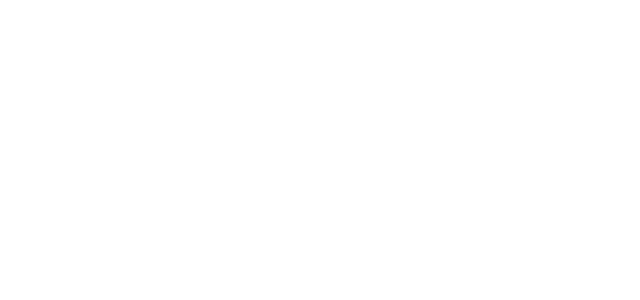
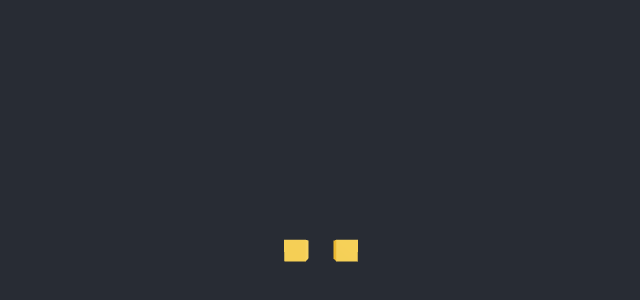
Before and after one commit to jerry-3mp/lets-ts-game, a React (Create React App) app: page /loading-models in a window 1280 px wide. Before the commit this address had no page. Shown: the part 150-450 px from the top of the page, without its empty margins (319-959 px from the left). Built offline with nearby package versions, Linux system fonts and the light colour scheme.

Commit message:
feat: initialize LoadingModels page

```diff
--- a/src/App.tsx
+++ b/src/App.tsx
@@ -27,6 +27,13 @@
         >
           Getting Started
         </Link>
+        <Link
+          to="/loading-models"
+          className="App-link"
+
+        >
+          Loading Models
+        </Link>
       </header>
     </div>
   );
--- a/src/index.tsx
+++ b/src/index.tsx
@@ -5,6 +5,7 @@
 import reportWebVitals from './reportWebVitals';
 import { BrowserRouter, Route, Routes } from 'react-router-dom';
 import GettingStarted from './routes/GettingStarted';
+import LoadingModels from './routes/LoadingModels';
 
 const root = ReactDOM.createRoot(
   document.getElementById('root') as HTMLElement
@@ -15,6 +16,7 @@
       <Routes>
         <Route path="/" element={<App />} />
         <Route path="getting-started" element={<GettingStarted />} />
+        <Route path="loading-models" element={<LoadingModels />} />
       </Routes>
     </BrowserRouter>
   </React.StrictMode>
--- /dev/null
+++ b/src/routes/LoadingModels.tsx
@@ -0,0 +1,11 @@
+import MyCanvas from "../components/MyCanvas";
+
+function LoadingModels() {
+    return (
+        <div className="App-header">
+            <MyCanvas />
+        </div>
+    );
+}
+
+export default LoadingModels;
```
